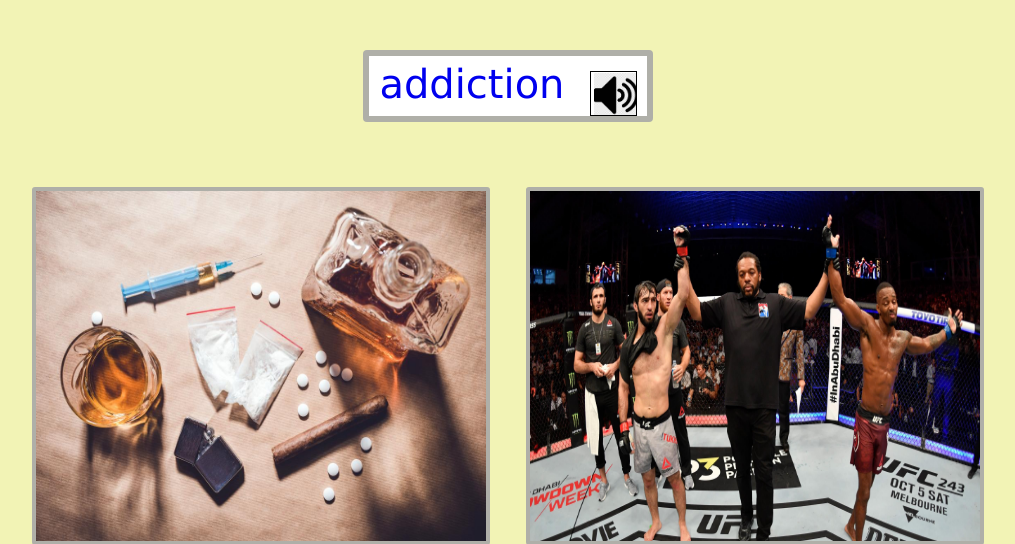
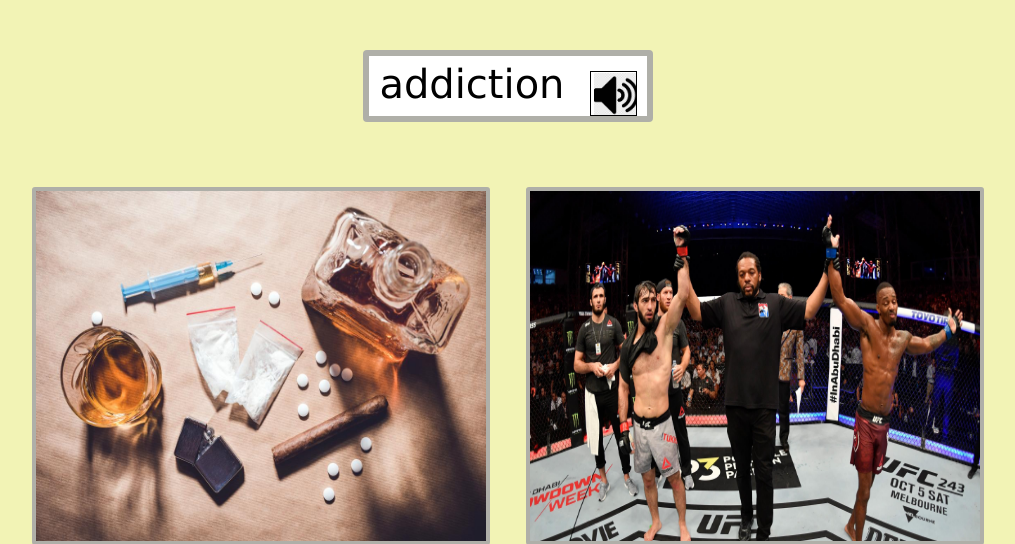
Before and after one commit to mywayblog/englishwodsfree.github.io, a PHP site: page / in a window 1280 px wide. Shown: the top 544 px of the page, without its empty margins (132-1147 px from the left). Run offline with PHP 8.4, Linux system fonts and the light colour scheme; some libraries are stand-ins or nearby versions.

Commit message:
Update style.css

```diff
--- a/style.css
+++ b/style.css
@@ -6,7 +6,7 @@ body{
 main{
 
 }
-a{
+a{      color: black;
 	text-decoration: none;
 }
 .cd_img{
```
